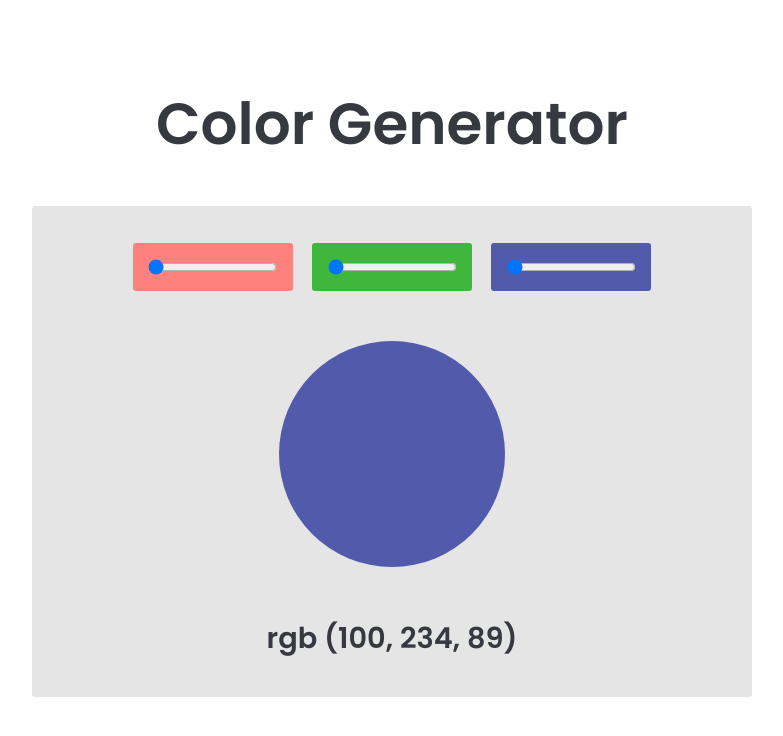
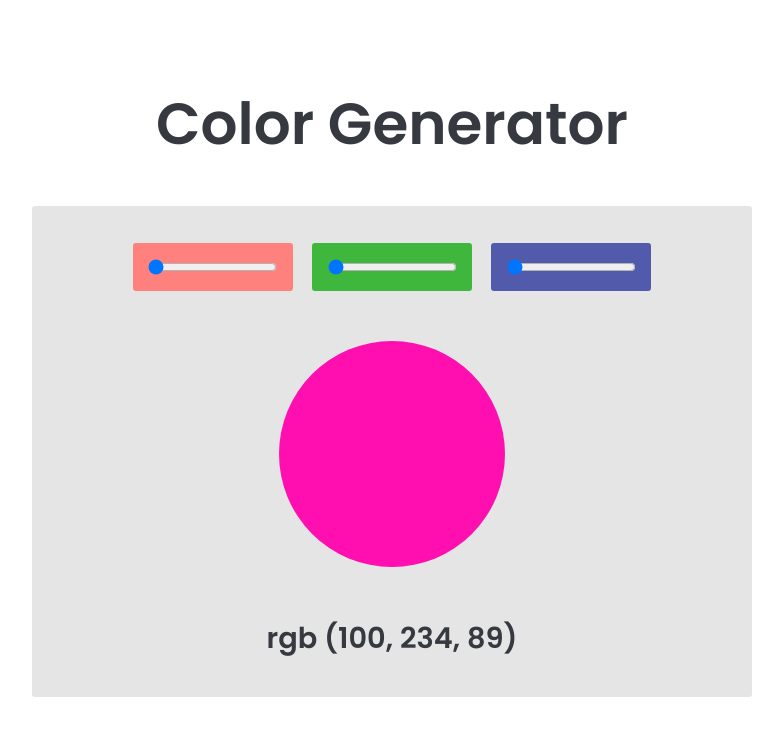
Before and after one commit to jbiers/color-generator, a React (Create React App) app: page / in a window 1280 px wide. Shown: the top 736 px of the page, without its empty margins (248-1031 px from the left). Built offline with nearby package versions, Linux system fonts and the light colour scheme.

Commit message:
props to styled components

```diff
--- a/src/components/ColorGenerator/index.tsx
+++ b/src/components/ColorGenerator/index.tsx
@@ -7,6 +7,8 @@ export function ColorGenerator() {
     const [red, setRed] = useState<Number>(0)
     const [green, setGreen] = useState<Number>(0)
     const [blue, setBlue] = useState<Number>(0)
+
+    const rgbValue = "#FF0FAF";
 
     return (
         <Container>
@@ -25,7 +27,7 @@ export function ColorGenerator() {
                 </div>
             </div>
 
-            <GeneratedColor />
+            <GeneratedColor rgbValue={rgbValue} />
             <GeneratedColorCode />
 
         </Container>
--- a/src/components/GeneratedColor/index.tsx
+++ b/src/components/GeneratedColor/index.tsx
@@ -1,7 +1,12 @@
 import { Color } from "./styles"
 
-export function GeneratedColor() {
+interface GeneratedColorProps {
+    rgbValue: String;
+}
+
+export function GeneratedColor(props: GeneratedColorProps) {
+
     return (
-        <Color />
+        <Color color={props.rgbValue as string} />
     )
 }
--- a/src/components/GeneratedColor/styles.ts
+++ b/src/components/GeneratedColor/styles.ts
@@ -1,7 +1,11 @@
 import styled from "styled-components"
 
-export const Color = styled.div`
-    background: var(--blue);
+interface Props {
+    color?: string;
+}
+
+export const Color = styled.div<Props>`
+    background: ${props => props.color};
 
     margin: 3.125rem auto;
 
```
